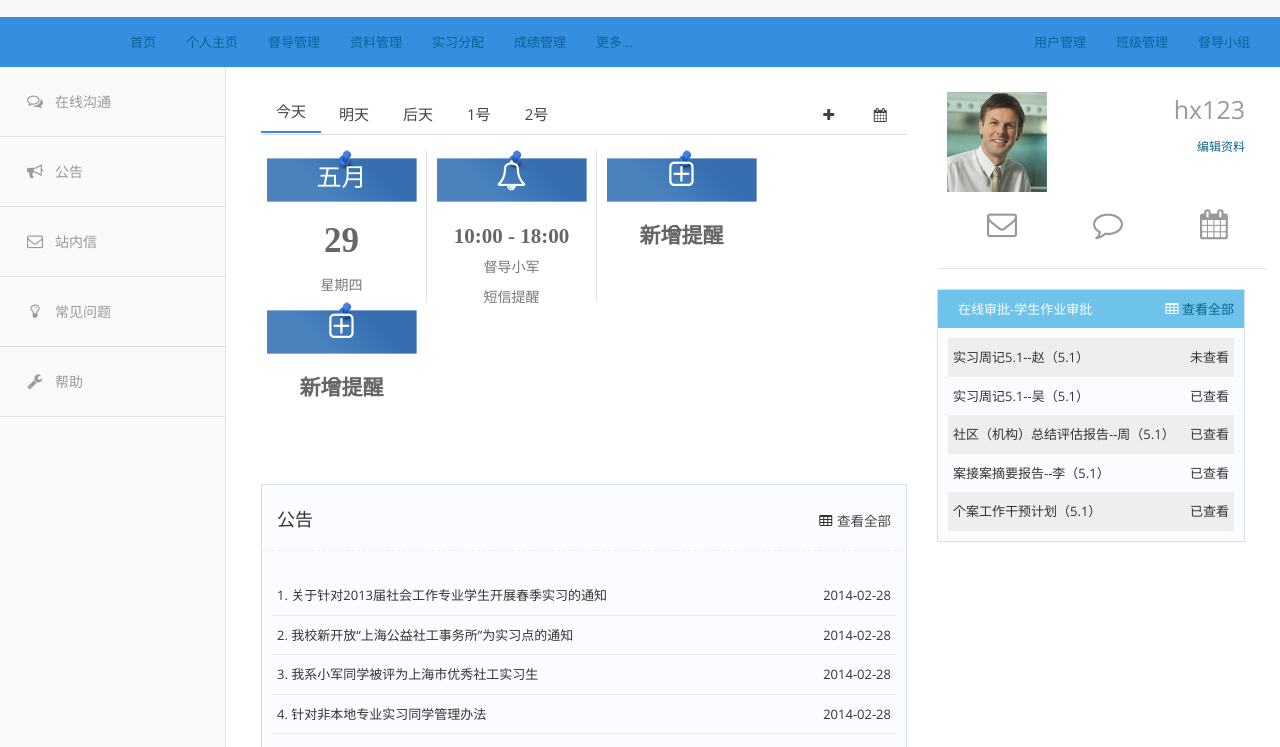
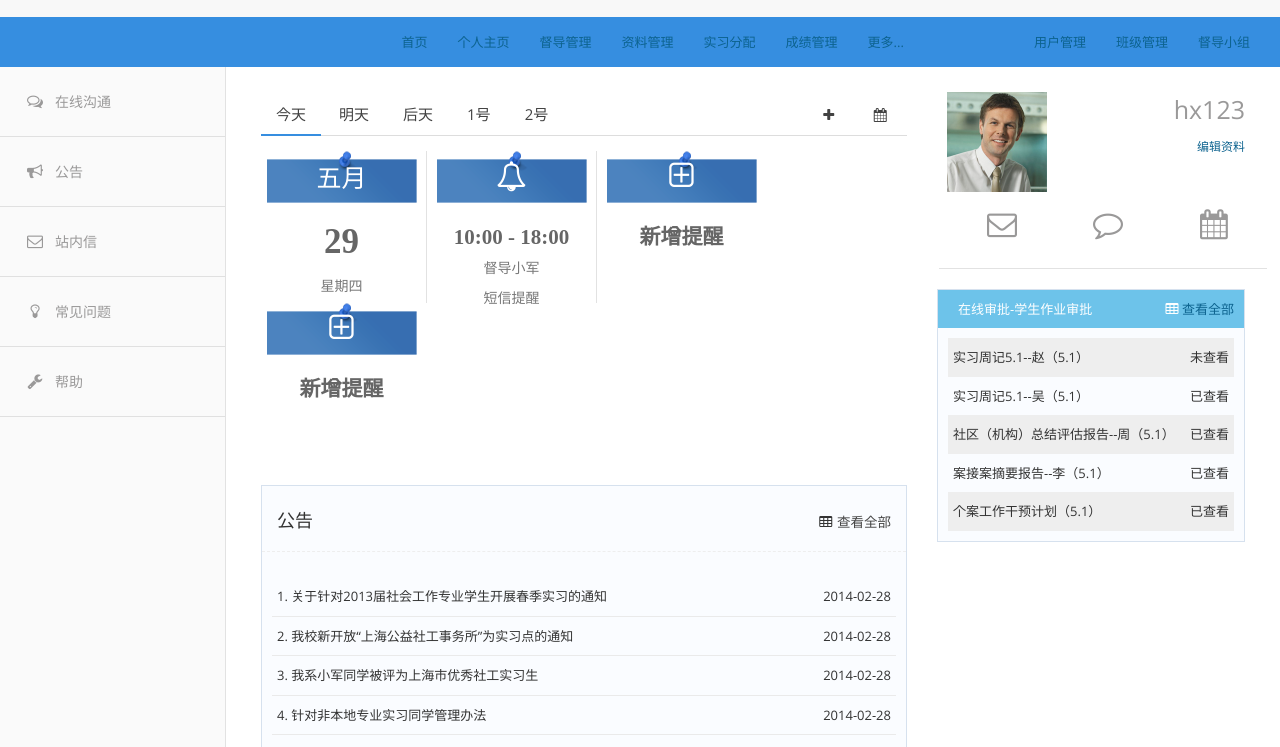
Before and after one commit to cuiken/topway, a plain HTML site: page index.html in a window 1280 px wide. Shown: the part 53-800 px from the top of the page. Drawn offline with Linux system fonts and the light colour scheme.

Commit message:
rollback

```diff
--- a/assets/css/custom.css
+++ b/assets/css/custom.css
@@ -31,9 +31,6 @@
     min-height: 760px;
 }
 
-.tabbable-custom .nav-tabs > li.active {
-    border-top:0;
-}
 .page-sidebar-menu > li {
     background: #fafafa;
     height: 70px;
@@ -110,8 +107,7 @@
 
 .tabbable-custom .nav-tabs > li.active {
     border-bottom: 2px solid #368ee0;
-    margin-top: 0;
-    position: relative;
+    border-top: 3px solid transparent;
 }
 
 .tabbable-custom .nav-tabs>li.active>a,.tabbable-custom .nav-tabs>li.active>a:hover,.tabbable-custom .nav-tabs>li.active>a:focus{
--- a/index.html
+++ b/index.html
@@ -63,7 +63,7 @@
                 <li><a href="#">督导小组</a></li>
             </ul>
         </div>
-        <ul class="nav navbar-nav">
+        <ul class="nav navbar-nav pull-right">
             <li>
                 <a href="#">首页</a>
             </li>
```
